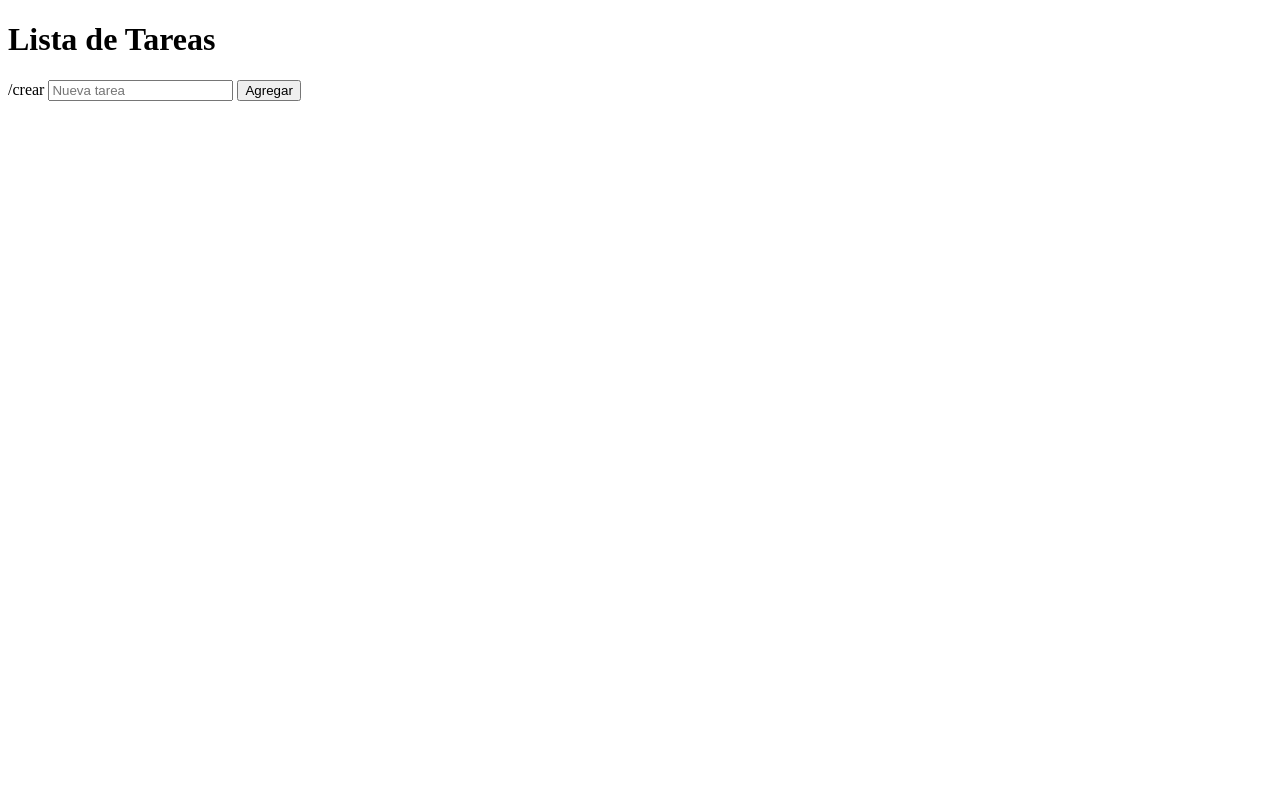
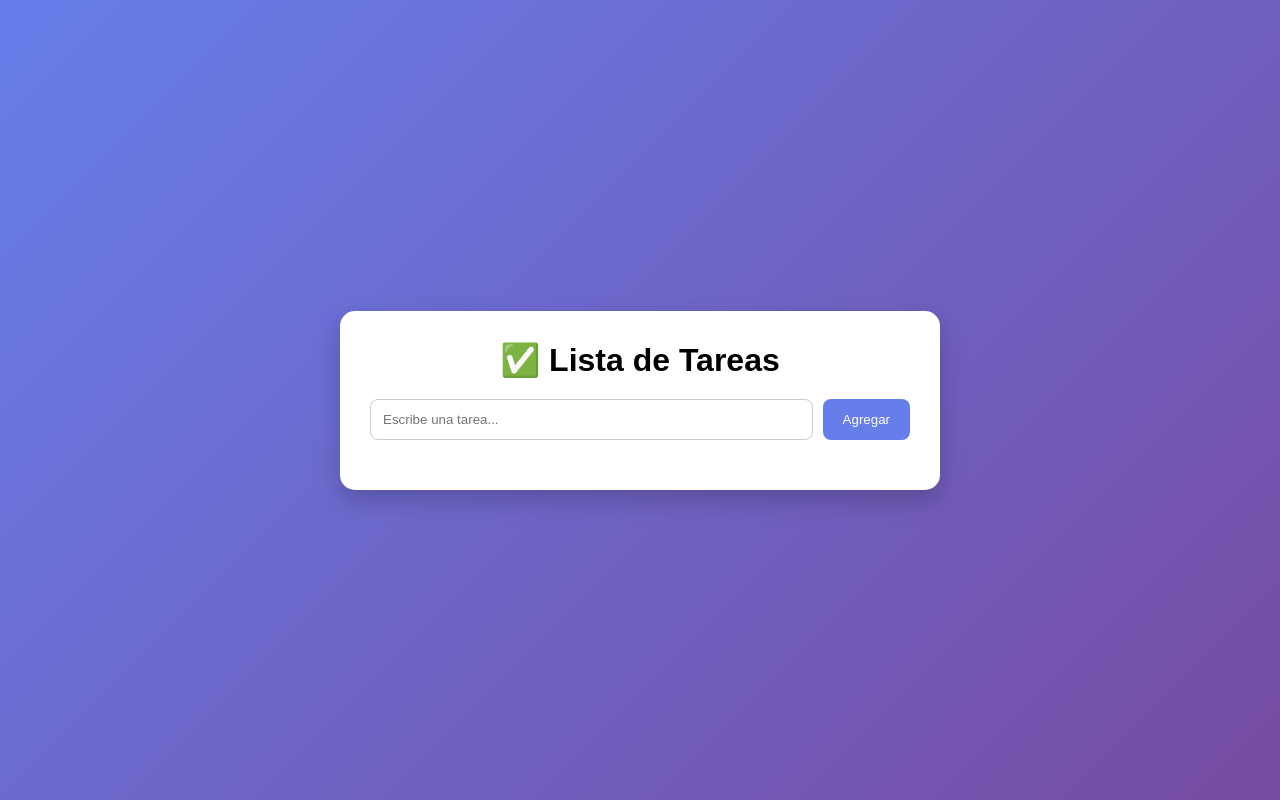
Before and after one commit to Stevensgm/mini-proyecto-tareas, a Flask app: page / in a window 1280 px wide. Run offline with Flask 3, Linux system fonts and the light colour scheme.

Commit message:
Completa interfaz de lista de tareas

```diff
--- a/templates/index.html
+++ b/templates/index.html
@@ -2,13 +2,89 @@
 <html lang="es">
 <head>
     <meta charset="UTF-8">
+    <meta name="viewport" content="width=device-width, initial-scale=1.0">
     <title>Lista de Tareas</title>
+
+    <style>
+        * {
+            margin: 0;
+            padding: 0;
+            box-sizing: border-box;
+        }
+
+        body {
+            font-family: Arial, sans-serif;
+            background: linear-gradient(135deg, #667eea, #764ba2);
+            min-height: 100vh;
+            display: flex;
+            justify-content: center;
+            align-items: center;
+        }
+
+        .contenedor {
+            background: white;
+            width: 600px;
+            padding: 30px;
+            border-radius: 15px;
+            box-shadow: 0 10px 25px rgba(0,0,0,.2);
+        }
+
+        h1 {
+            text-align: center;
+            margin-bottom: 20px;
+        }
+
+        form {
+            display: flex;
+            gap: 10px;
+            margin-bottom: 20px;
+        }
+
+        input {
+            flex: 1;
+            padding: 12px;
+            border: 1px solid #ccc;
+            border-radius: 8px;
+        }
+
+        button {
+            background: #667eea;
+            color: white;
+            border: none;
+            padding: 12px 20px;
+            border-radius: 8px;
+            cursor: pointer;
+        }
+
+        ul {
+            list-style: none;
+        }
+
+        li {
+            background: #f4f4f4;
+            padding: 12px;
+            margin-bottom: 10px;
+            border-radius: 8px;
+            display: flex;
+            justify-content: space-between;
+        }
+
+        .eliminar {
+            background: #ff4d4d;
+            color: white;
+            padding: 5px 10px;
+            text-decoration: none;
+            border-radius: 5px;
+        }
+    </style>
 </head>
 <body>
-    <h1>Lista de Tareas</h1>
 
-    /crear
-        <input type="text" name="tarea" placeholder="Nueva tarea" required>
+<div class="contenedor">
+    <h1>✅ Lista de Tareas</h1>
+
+    <form action="/crear" method="POST">
+        <input type="text" name="tarea" placeholder="Escribe una tarea..." required>
         <button type="submit">Agregar</button>
     </form>
 
@@ -16,10 +92,14 @@
         {% for tarea in tareas %}
         <li>
             {{ tarea }}
-            /eliminar/{{ loop.index0 }}Eliminar</a>
+            <a class="eliminar" href="/eliminar/{{ loop.index0 }}">
+                Eliminar
+            </a>
         </li>
         {% endfor %}
     </ul>
 
+</div>
+
 </body>
 </html>
```
Also changed, not shown: README.md.
